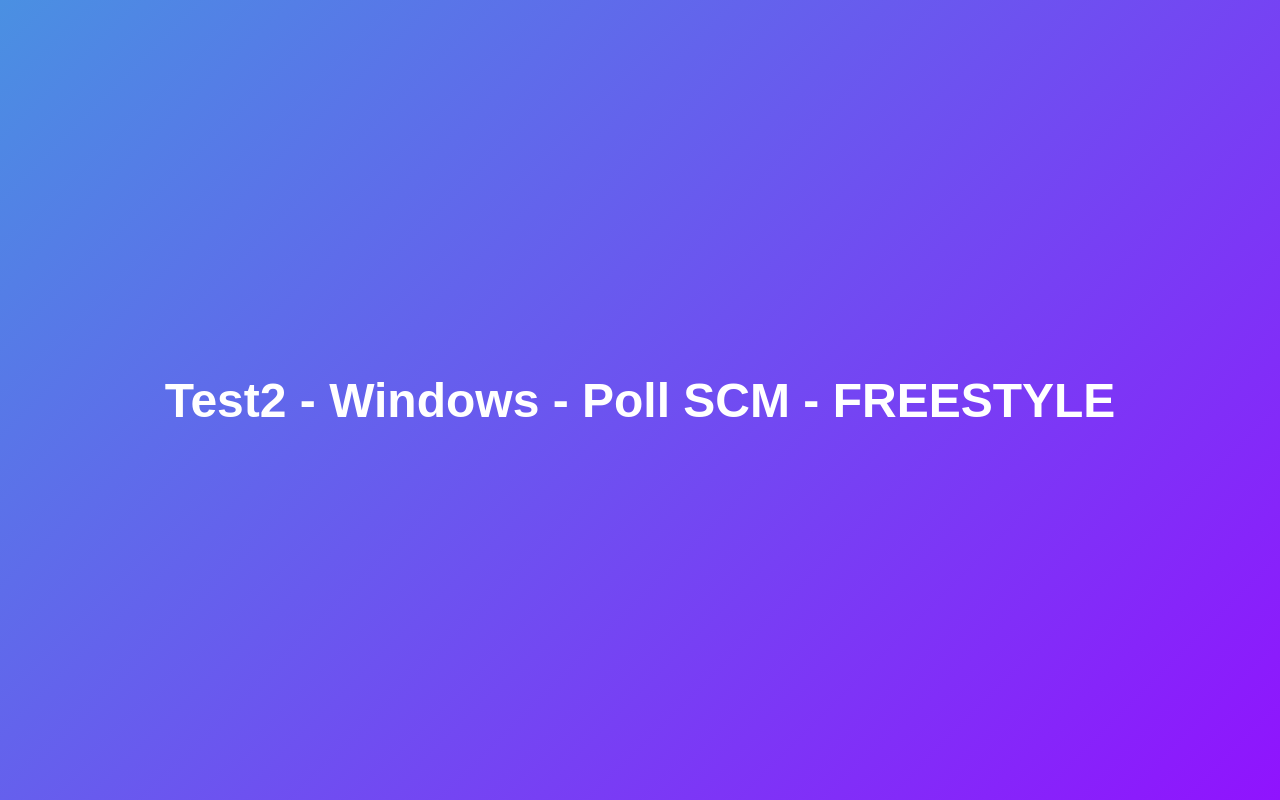
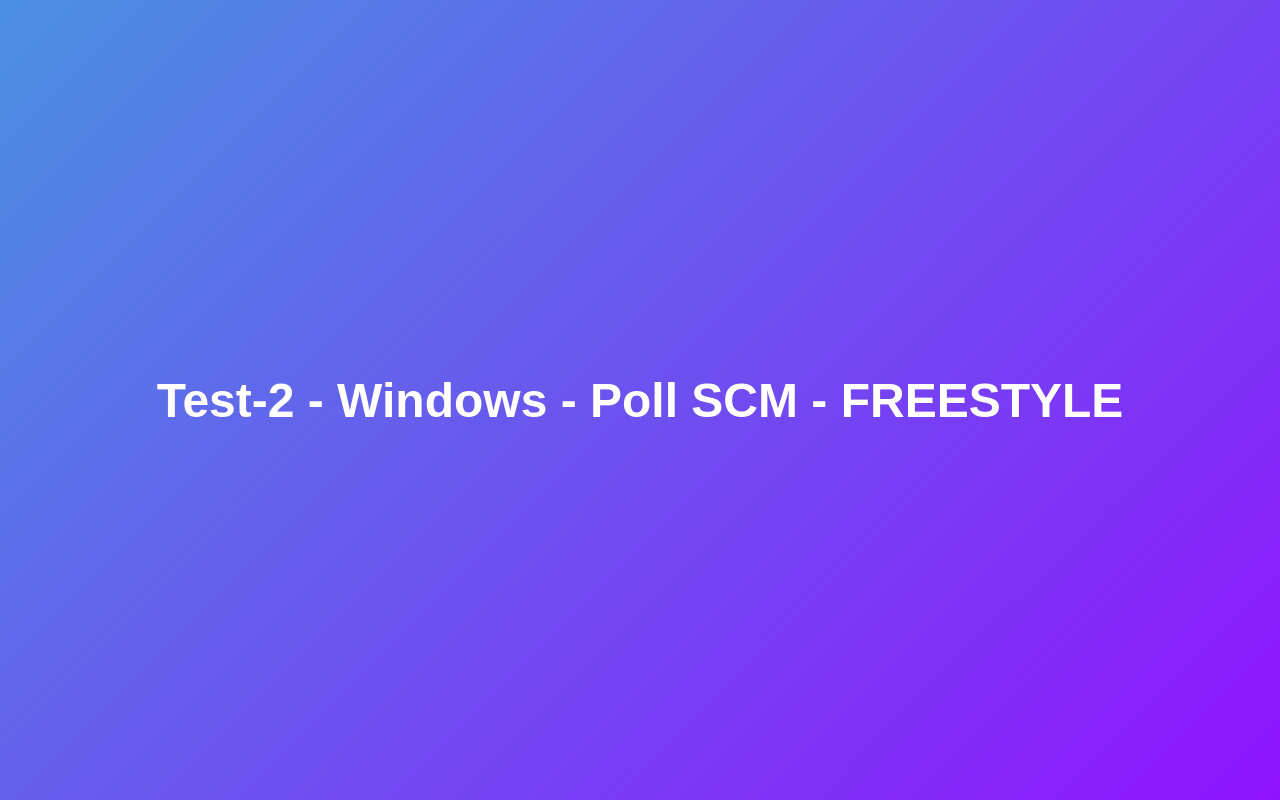
Before and after one commit to akhturtanvir/jenkins-test-app, a plain HTML site: page index.html in a window 1280 px wide. Drawn offline with Linux system fonts and the light colour scheme.

Commit message:
Update index.html

```diff
--- a/index.html
+++ b/index.html
@@ -25,6 +25,6 @@
     </style>
 </head>
 <body>
-    <h1>Test2 - Windows - Poll SCM - FREESTYLE</h1>
+    <h1>Test-2 - Windows - Poll SCM - FREESTYLE</h1>
 </body>
 </html>
```
